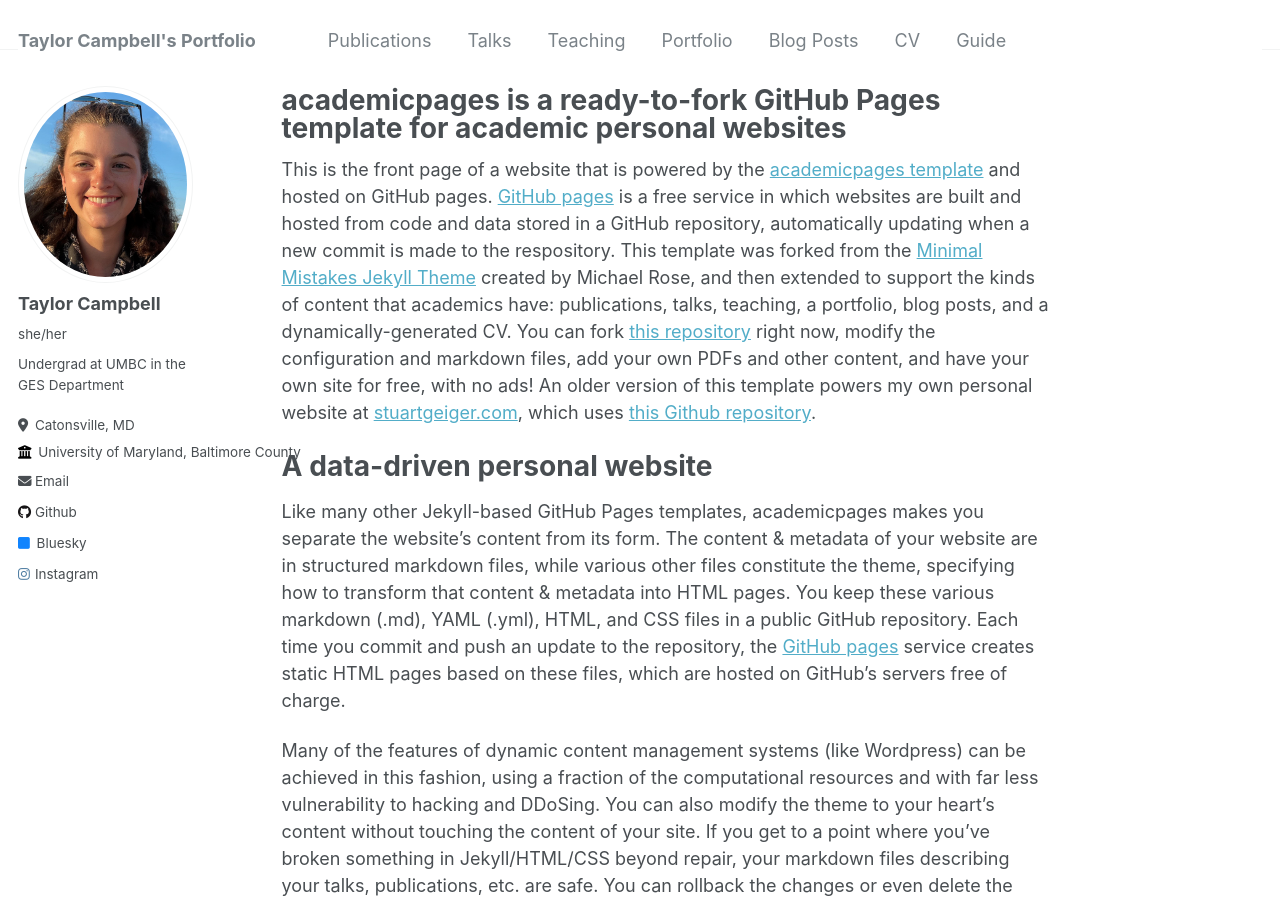
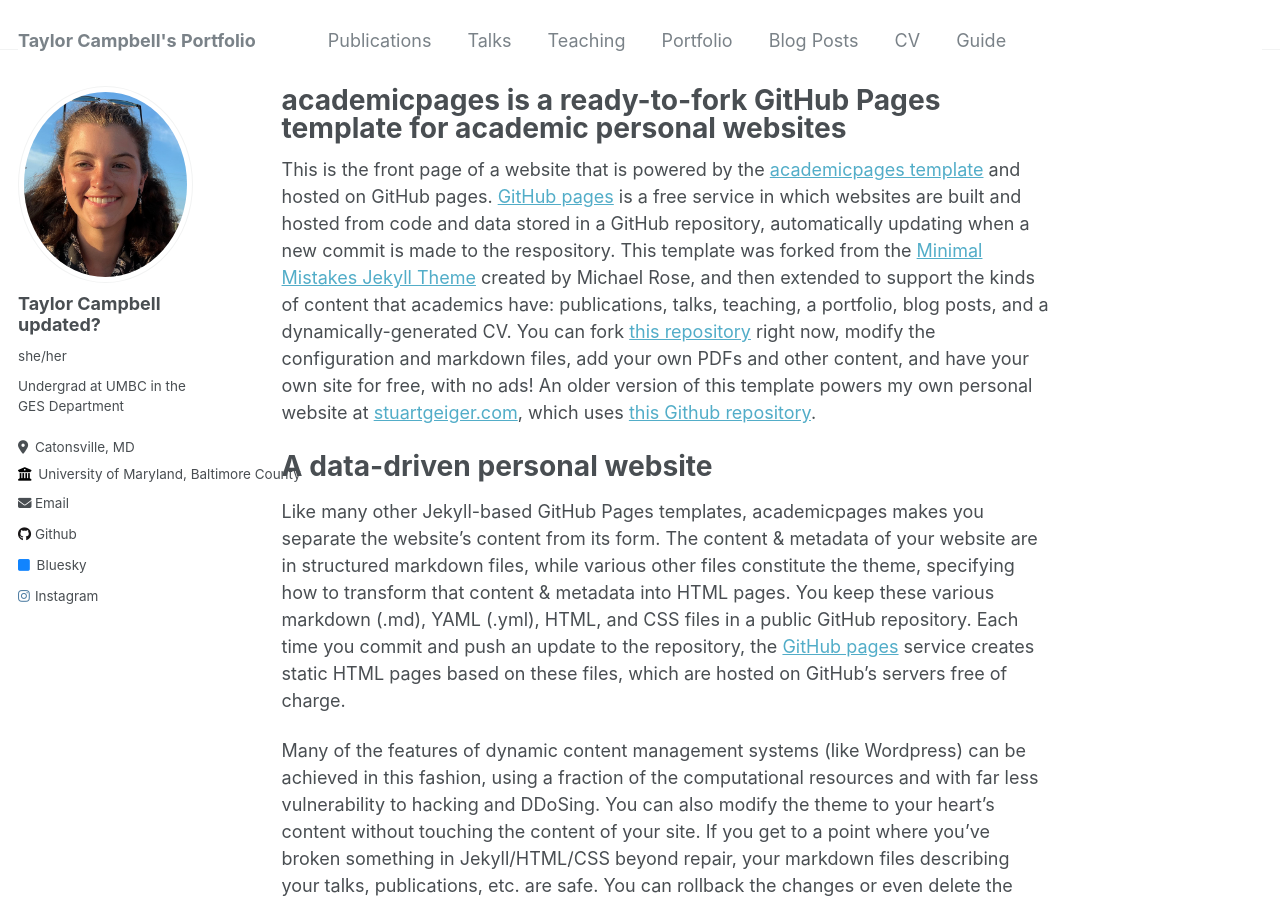
Before and after one commit to taylorc4/taylorc4.github.io, a Jekyll site: the page built from _pages/about.md, in a window 1280 px wide and 900 px high. Built offline with Jekyll 4.4.1, drawn with Linux system fonts in a browser that asks for light colours.

Commit message:
Update _config.yml

```diff
--- a/_config.yml
+++ b/_config.yml
@@ -22,7 +22,7 @@
 author:
   # Biographic information
   avatar           : "profile_taylor.png"
-  name             : "Taylor Campbell"
+  name             : "Taylor Campbell updated?"
   pronouns         : "she/her"
   bio              : "Undergrad at UMBC in the GES Department"
   location         : "Catonsville, MD"
```
